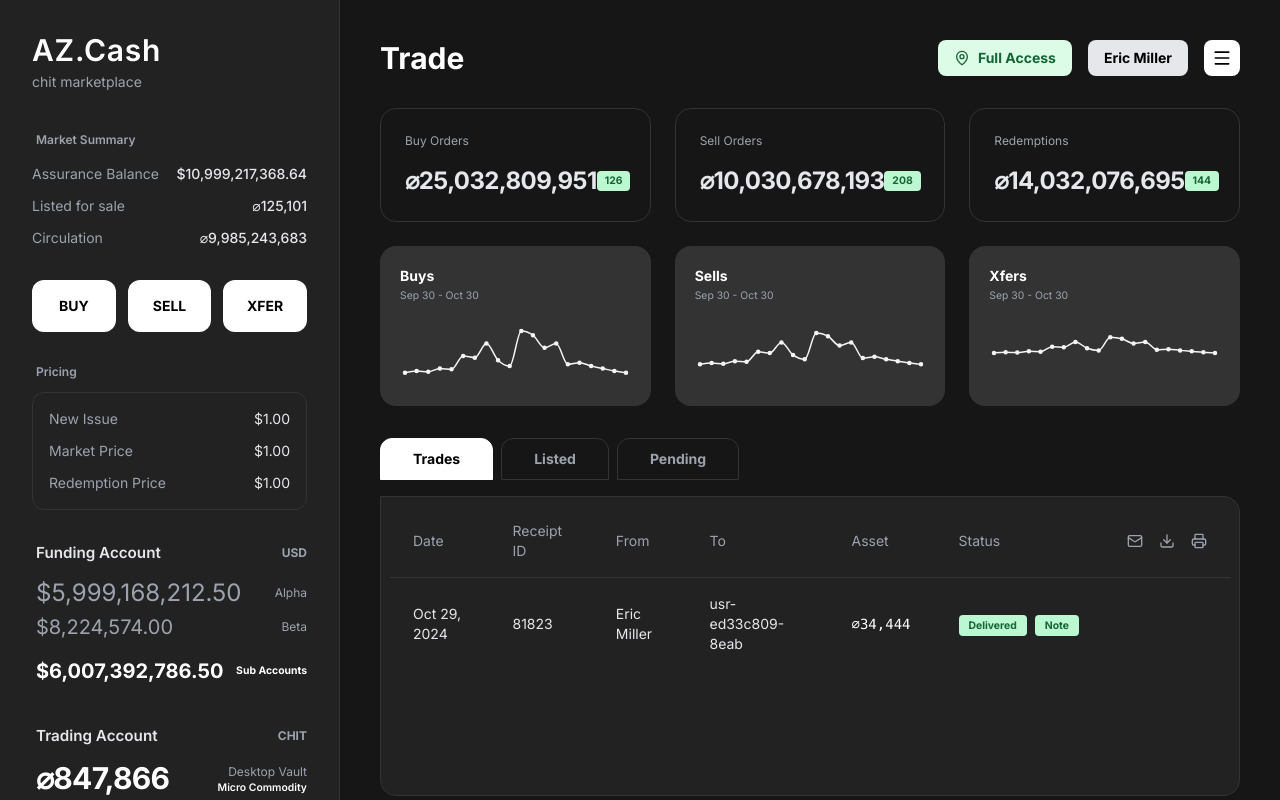
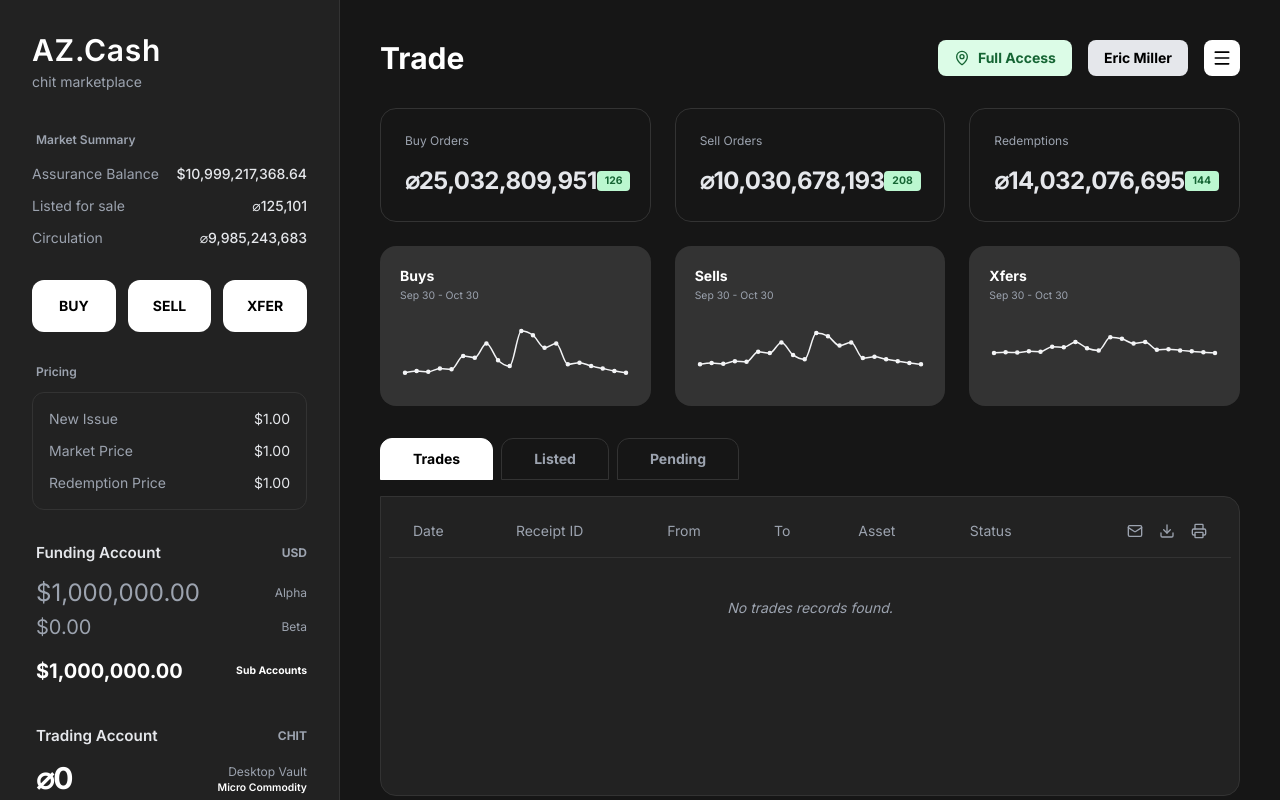
Before and after one commit to ricomiller23/chit-demo, a Next.js app: page / in a window 1280 px wide. Built offline with nearby package versions, Linux system fonts and the light colour scheme.

Commit message:
Fix account constraints and start alphaBal at 1,000,000

```diff
--- a/src/app/page.tsx
+++ b/src/app/page.tsx
@@ -33,10 +33,10 @@ const INITIAL_TRX: Transaction[] = [
 
 export default function AZCashDashboard() {
   // --- Global State ---
-  const [alphaBal, setAlphaBal] = useState(5999168212.50);
-  const [betaBal, setBetaBal] = useState(8224574.00);
-  const [tradingBal, setTradingBal] = useState(847866);
-  const [transactions, setTransactions] = useState<Transaction[]>(INITIAL_TRX);
+  const [alphaBal, setAlphaBal] = useState(1000000);
+  const [betaBal, setBetaBal] = useState(0);
+  const [tradingBal, setTradingBal] = useState(0);
+  const [transactions, setTransactions] = useState<Transaction[]>([]);
 
   // --- UI State ---
   const [activeTab, setActiveTab] = useState<TabType>("Trades");
@@ -46,6 +46,7 @@ export default function AZCashDashboard() {
   const [amount, setAmount] = useState<string>("");
   const [recipient, setRecipient] = useState<string>("");
   const [step, setStep] = useState<1 | 2 | 3>(1); // 1: Input, 2: Processing, 3: Success
+  const [errorMsg, setErrorMsg] = useState<string | null>(null);
 
   const formatCurrency = (num: number) => `$${num.toLocaleString('en-US', { minimumFractionDigits: 2, maximumFractionDigits: 2 })}`;
   const formatChit = (num: number) => `⌀${num.toLocaleString('en-US')}`;
@@ -55,11 +56,26 @@ export default function AZCashDashboard() {
     setAmount("");
     setRecipient("");
     setStep(1);
+    setErrorMsg(null);
   };
 
   const handleExecute = () => {
+    setErrorMsg(null);
     const val = parseFloat(amount.replace(/,/g, ''));
-    if (isNaN(val) || val <= 0) return;
+    if (isNaN(val) || val <= 0) {
+      setErrorMsg("Please enter a valid amount greater than 0.");
+      return;
+    }
+
+    if (modalType === "BUY" && val > alphaBal + betaBal) {
+      setErrorMsg("Insufficient USD in Funding Account.");
+      return;
+    }
+
+    if ((modalType === "SELL" || modalType === "XFER") && val > tradingBal) {
+      setErrorMsg("Insufficient CHIT in Trading Account.");
+      return;
+    }
 
     setStep(2); // Processing
 
@@ -71,10 +87,13 @@ export default function AZCashDashboard() {
 
       if (modalType === "BUY") {
         if (alphaBal >= val) setAlphaBal(p => p - val);
-        else setBetaBal(p => p - val); // Fallback
-
+        else {
+          const remainder = val - alphaBal;
+          setAlphaBal(0);
+          setBetaBal(p => p - remainder);
+        }
         setTradingBal(p => p + val);
-        newTrx = { id: receipt, date, receiptId: receipt, from: "Alpha Fund", to: "Trading Vault", asset: val, status: "Delivered" };
+        newTrx = { id: receipt, date, receiptId: receipt, from: "Funding Accounts", to: "Trading Vault", asset: val, status: "Delivered" };
       }
       else if (modalType === "SELL") {
         setTradingBal(p => p - val);
@@ -223,11 +242,10 @@ export default function AZCashDashboard() {
             <button
               key={tab}
               onClick={() => setActiveTab(tab)}
-              className={`px-8 py-2.5 rounded-t-xl font-bold text-sm transition-colors border ${
-                activeTab === tab
+              className={`px-8 py-2.5 rounded-t-xl font-bold text-sm transition-colors border ${activeTab === tab
                   ? "bg-white text-black border-white"
                   : "border-[#333333] text-[#9ca3af] hover:text-white hover:border-[#444444]"
-              }`}
+                }`}
             >
               {tab}
             </button>
@@ -327,15 +345,21 @@ export default function AZCashDashboard() {
                   <div className="mt-6 border border-[#333333] rounded-lg p-4 bg-[#161616]">
                     <div className="flex justify-between text-sm mb-2">
                       <span className="text-[#9ca3af]">Current Balance</span>
-                      <span className="text-white font-mono">{modalType === "BUY" ? formatCurrency(alphaBal) : formatChit(tradingBal)}</span>
+                      <span className="text-white font-mono">{modalType === "BUY" ? formatCurrency(alphaBal + betaBal) : formatChit(tradingBal)}</span>
                     </div>
                     <div className="flex justify-between text-sm font-bold border-t border-[#333333] pt-2">
                       <span className="text-white">Est. Result</span>
                       <span className="text-[#4ade80] font-mono">
-                        {modalType === "BUY" ? formatChit(tradingBal + (parseFloat(amount)||0)) : formatCurrency(alphaBal + (parseFloat(amount)||0))}
+                        {modalType === "BUY" ? formatChit(tradingBal + (parseFloat(amount) || 0)) : formatCurrency(alphaBal + betaBal + (parseFloat(amount) || 0))}
                       </span>
                     </div>
                   </div>
+
+                  {errorMsg && (
+                    <div className="mt-3 text-red-400 text-sm font-bold bg-red-950/40 p-3 rounded-lg border border-red-900/50">
+                      {errorMsg}
+                    </div>
+                  )}
 
                   <button
                     onClick={handleExecute}
```
